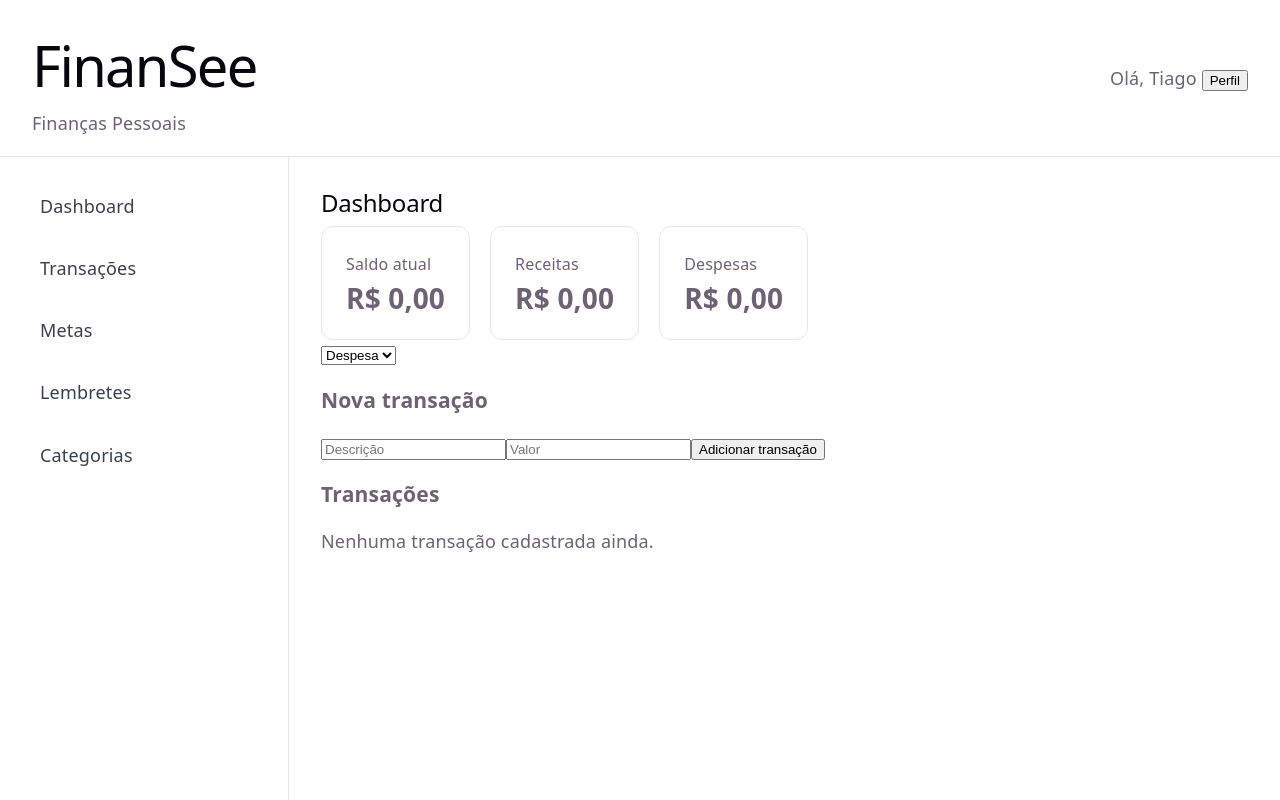
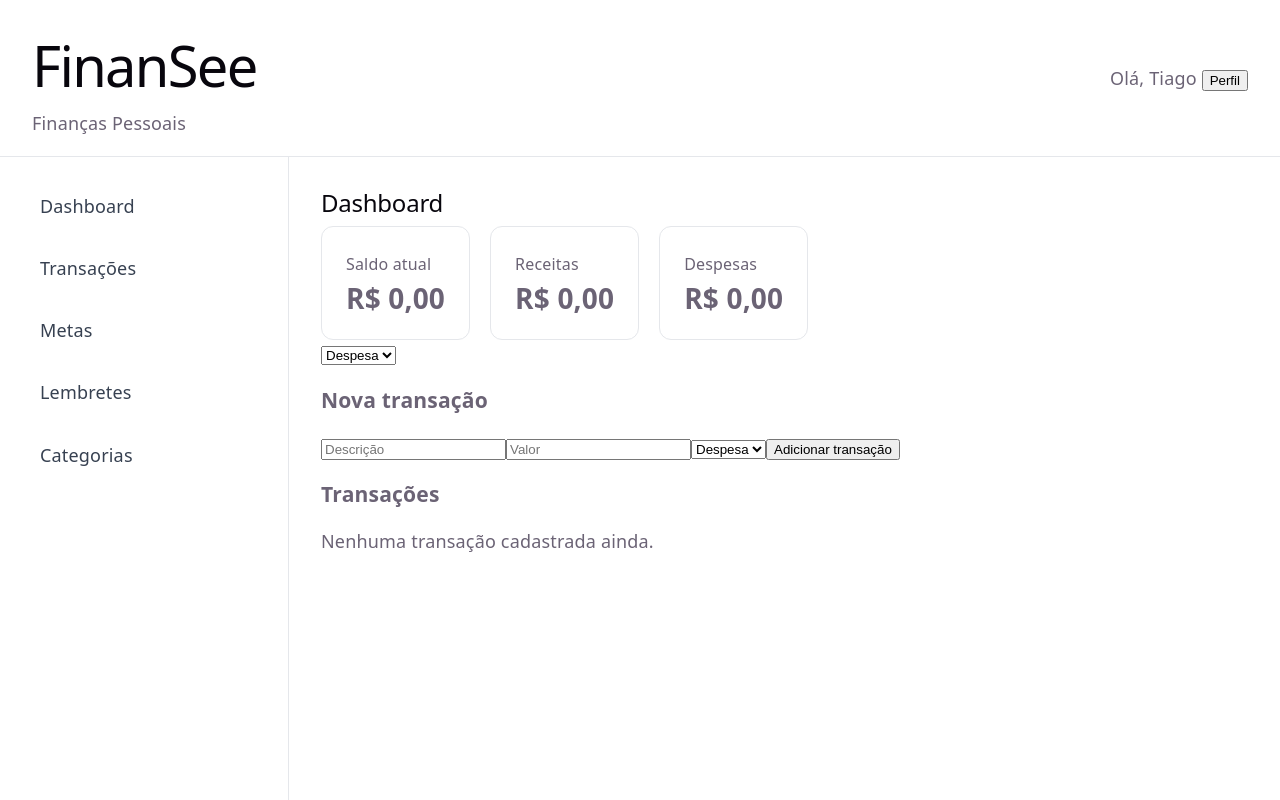
Before and after one commit to TiagoAlbuquerque19/FinanSee, a React (Vite) app: page / in a window 1280 px wide. Shown: the top 800 px of the page. Built offline with nearby package versions, Linux system fonts and the light colour scheme.

Commit message:
fix: mover seletor de tipo para dentro do formulario

```diff
--- a/src/components/layout/MainLayout.tsx
+++ b/src/components/layout/MainLayout.tsx
@@ -67,6 +67,7 @@ function MainLayout() {
             <option value="despesa">Despesa</option>
             <option value="receita">Receita</option>
           </select>
+
           <h3>Nova transação</h3>
           <input
             type="text"
@@ -80,6 +81,13 @@ function MainLayout() {
             value={valor}
             onChange={(evento) => setValor(evento.target.value)}
           />
+          <select
+            value={tipo}
+            onChange={(evento) => setTipo(evento.target.value as TipoTransacao)}
+          >
+            <option value="despesa">Despesa</option>
+            <option value="receita">Receita</option>
+          </select>
           <button onClick={adicionarTransacao}>Adicionar transação</button>
           <h3>Transações</h3>
           {transacoes.length === 0 ? (
```
